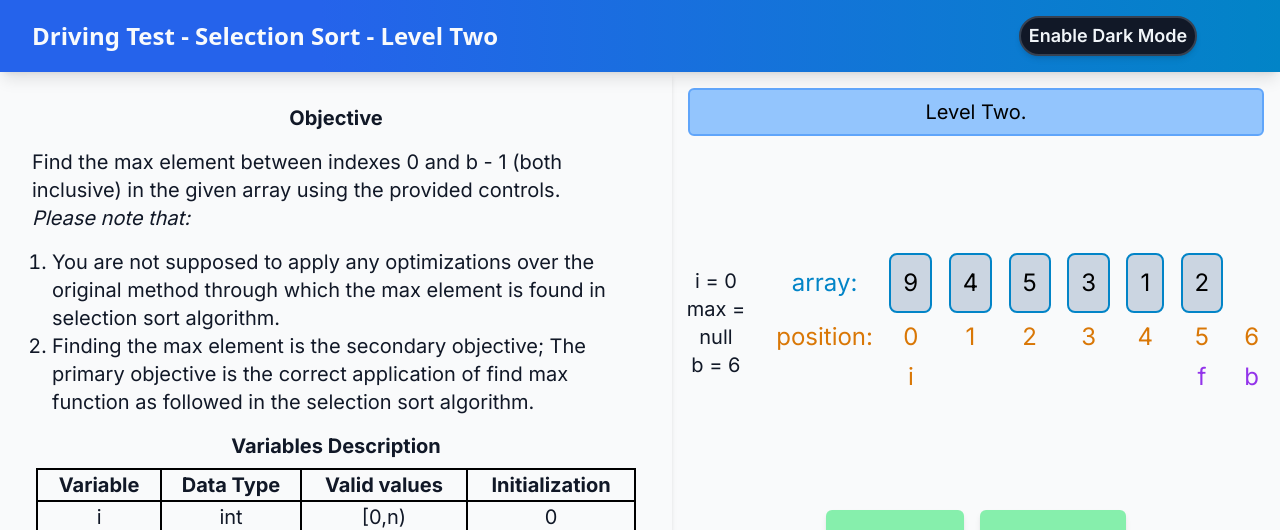
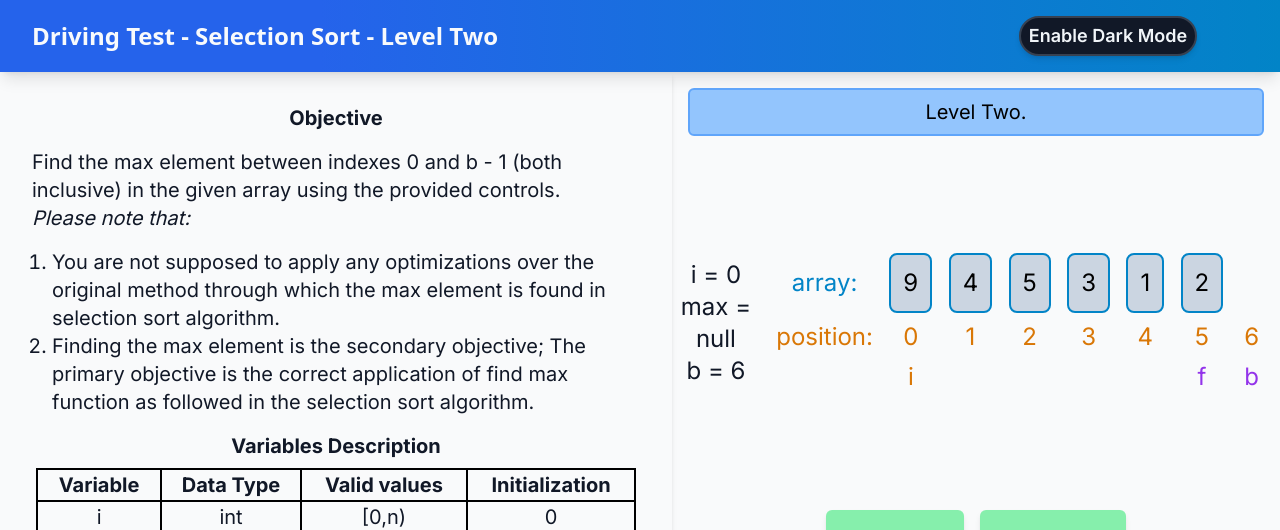
Before and after one commit to algodynamics-iiith/selection-sort-hierarchical, a Next.js app: page /level-two in a window 1280 px wide. Shown: the top 530 px of the page. Built offline with nearby package versions, Linux system fonts and the light colour scheme.

Commit message:
Fixed UI error in Level Two

```diff
--- a/app/(experiment)/level-one/page.tsx
+++ b/app/(experiment)/level-one/page.tsx
@@ -384,7 +384,7 @@ export default function Experiment() {
       {/* Header */}
       <header
         id='headerBlock'
-        className={'grid p-4 grid-cols-4 justify-around bg-gradient-to-r from-blue-600 from-25% to-sky-600  shadow-lg'}
+        className={'grid p-4 grid-cols-4 justify-around bg-gradient-to-r from-blue-600 from-25% to-sky-600 shadow-lg'}
       >
       <span className={"flex px-4 font-sans text-xl md:text-2xl font-bold text-slate-50 col-span-2 lg:col-span-3 justify-self-start items-center"}>
           Driving Test - Selection Sort - Level One
--- a/app/(experiment)/level-two/page.tsx
+++ b/app/(experiment)/level-two/page.tsx
@@ -349,7 +349,7 @@ export default function Experiment() {
       {/* Header */}
       <header
         id='headerBlock'
-        className={'grid p-4 grid-cols-4 justify-around bg-gradient-to-r from-blue-600 from-25% to-sky-600  shadow-lg'}
+        className={'grid p-4 grid-cols-4 justify-around bg-gradient-to-r from-blue-600 from-25% to-sky-600 shadow-lg'}
       >
         <span className={"flex px-4 font-sans text-xl md:text-2xl font-bold text-slate-50 col-span-2 lg:col-span-3 justify-self-start items-center"}>
           Driving Test - Selection Sort - Level Two
@@ -366,8 +366,8 @@ export default function Experiment() {
             <Instructions />
           </div>
           {/* Activity */}
-          <div className="w-full text-md lg:text-2xl overflow-x-auto">
-            <div className="flex relative h-full w-full">
+          <div className="w-full text-md lg:text-2xl overflow-auto">
+            <div className="flex relative min-h-full w-full">
               {/* Controls */}
               <div className={"flex flex-col min-h-0 min-w-0 flex-grow justify-evenly items-center overflow-auto"}>
                 {/* Prompt */}
@@ -386,7 +386,7 @@ export default function Experiment() {
                 {/* Variables */}
                 <div className="grid grid-cols-1 grid-rows-1 w-full items-center justify-center h-1/2">
                   <div className="flex w-full h-full justify-start items-center overflow-visible">
-                    <div className="flex flex-col justify-center items-center text-center w-1/6 h-full p-1 text-xl">
+                    <div className="flex flex-col justify-center items-center text-center w-1/6 h-full lg:p-1 text-md lg:text-2xl">
                       i = {state.i}
                       <br />
                       max = {state.max !== undefined ? state.max : "null"}
```
